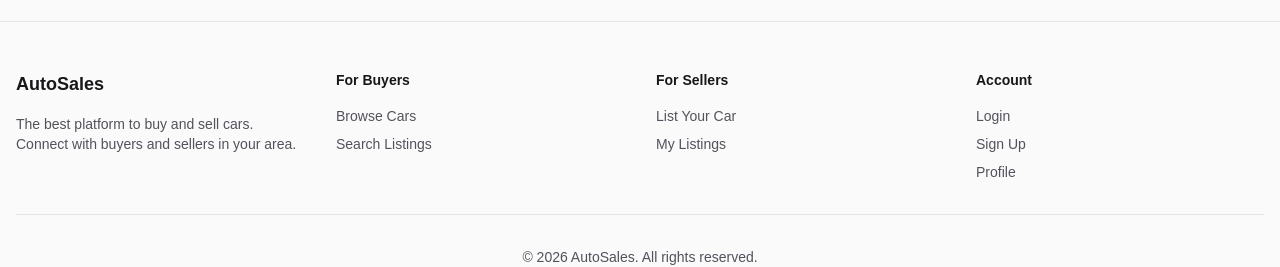
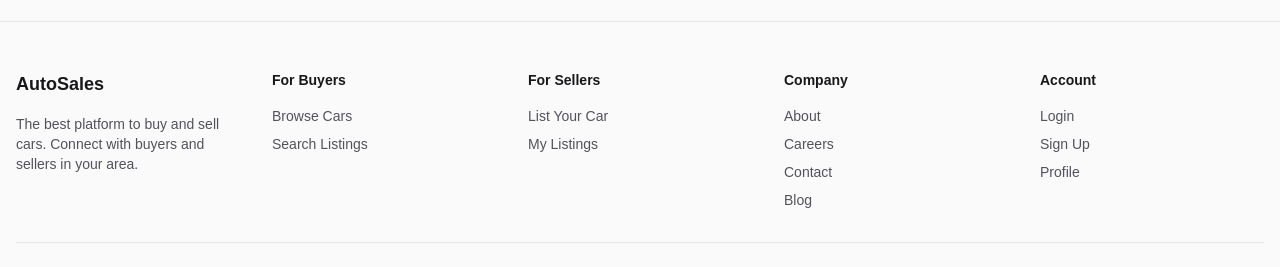
Before and after one commit to kunletemowo/auto-dealership-app, a Next.js app: page /register in a window 1280 px wide. Shown: the part 844-1111 px from the top of the page. Built offline with nearby package versions, Linux system fonts and the light colour scheme; no server answers.

Commit message:
Updated the Footer section with the About, Careers and Contact features

```diff
--- a/src/components/layout/Footer.tsx
+++ b/src/components/layout/Footer.tsx
@@ -4,7 +4,7 @@ export function Footer() {
   return (
     <footer className="border-t border-zinc-200 bg-zinc-50 dark:border-zinc-800 dark:bg-zinc-950">
       <div className="container mx-auto px-4 py-12">
-        <div className="grid grid-cols-1 gap-8 md:grid-cols-4">
+        <div className="grid grid-cols-1 gap-8 sm:grid-cols-2 md:grid-cols-3 lg:grid-cols-5">
           <div className="space-y-4">
             <h3 className="text-lg font-semibold text-zinc-900 dark:text-zinc-50">
               AutoSales
@@ -53,6 +53,34 @@ export function Footer() {
 
           <div className="space-y-4">
             <h4 className="text-sm font-semibold text-zinc-900 dark:text-zinc-50">
+              Company
+            </h4>
+            <ul className="space-y-2 text-sm text-zinc-600 dark:text-zinc-400">
+              <li>
+                <Link href="/about" className="hover:text-zinc-900 dark:hover:text-zinc-50">
+                  About
+                </Link>
+              </li>
+              <li>
+                <Link href="/careers" className="hover:text-zinc-900 dark:hover:text-zinc-50">
+                  Careers
+                </Link>
+              </li>
+              <li>
+                <Link href="/contact" className="hover:text-zinc-900 dark:hover:text-zinc-50">
+                  Contact
+                </Link>
+              </li>
+              <li>
+                <Link href="/blog" className="hover:text-zinc-900 dark:hover:text-zinc-50">
+                  Blog
+                </Link>
+              </li>
+            </ul>
+          </div>
+
+          <div className="space-y-4">
+            <h4 className="text-sm font-semibold text-zinc-900 dark:text-zinc-50">
               Account
             </h4>
             <ul className="space-y-2 text-sm text-zinc-600 dark:text-zinc-400">
```
Also changed, not shown: 1 other file (tests, documents, lock files or other folders).
